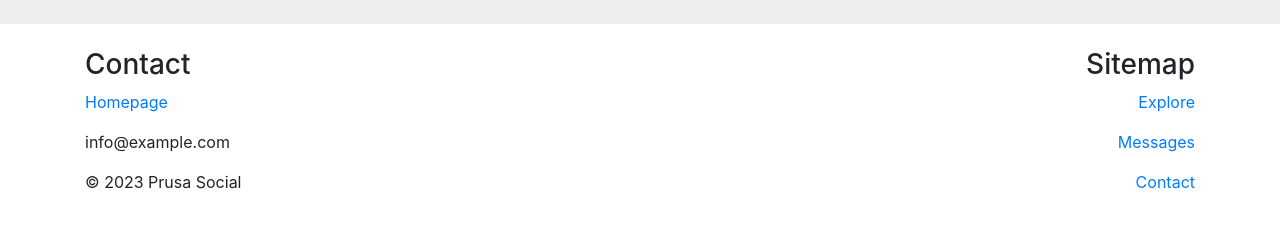
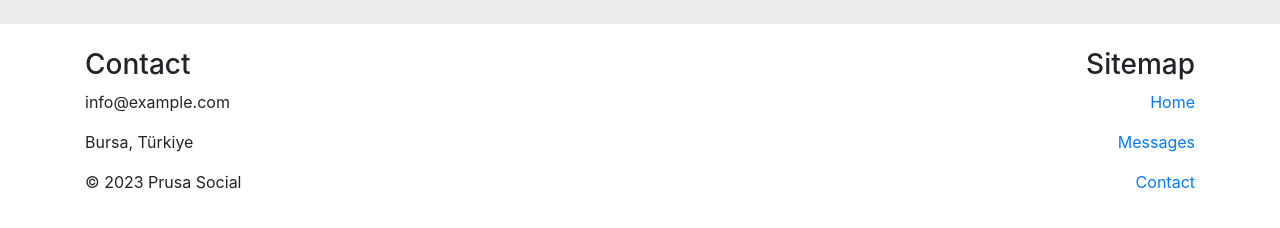
Before and after one commit to burakunal28/prusa-social, a website: page messages.html in a window 1280 px wide. Shown: the part 1046-1274 px from the top of the page. Drawn offline with nearby package versions, Linux system fonts and the light colour scheme.

Commit message:
Update messages.html

```diff
--- a/messages.html
+++ b/messages.html
@@ -177,14 +177,14 @@
         <div class="row">
             <div class="col-md-6">
                 <h3>Contact</h3>
-                    <p><a href="index.html">Homepage</a></p>
                 <p>info@example.com</p>
+                <p>Bursa, Türkiye</p>
                 <p>&copy; 2023 Prusa Social</p>
             </div>
             <div class="col-md-6 footer-right">
                 <h3>Sitemap</h3>
                 <div>
-                        <p><a href="explore.html">Explore</a></p>
+                    <p><a href="home.html">Home</a></p>
                     <p><a href="messages.html">Messages</a></p>
                     <p><a href="contact.html">Contact</a></p>
                 </div>
```
Lines whose indentation alone changed are shown as unchanged.
